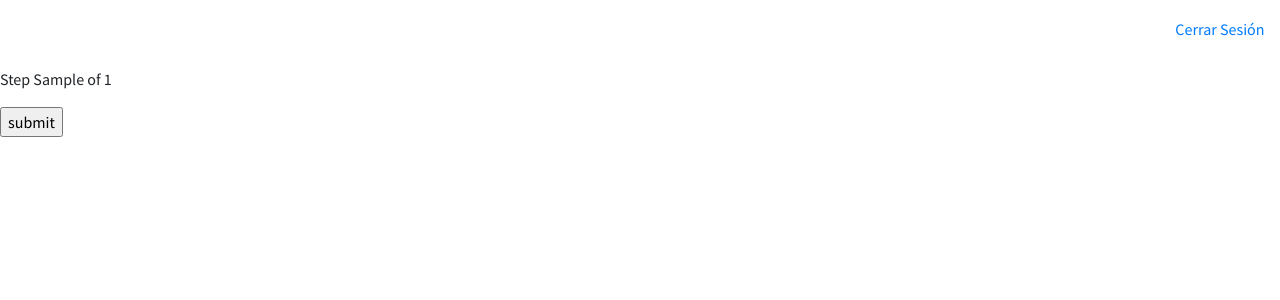
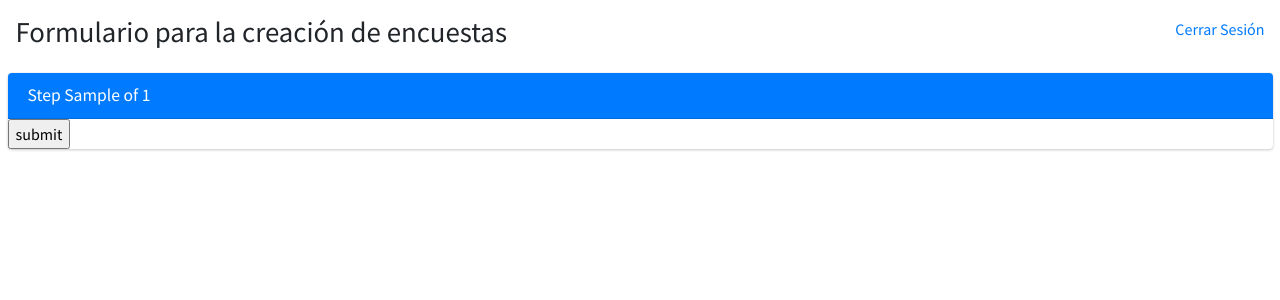
Before and after one commit to Xissco/evaluationsModule, a Django app: template app/evaluations/templates/evaluations/baseWizard.html in a window 1280 px wide. Shown: the top 300 px of the page. Run offline with Django 4.2, Linux system fonts and the light colour scheme; the template is opened without the code that fills it: most values are stand-ins (such as "Sample title", 1, 10 or a date in 2020); some libraries are stand-ins or nearby versions.

Commit message:
[FIX] App Evaluations - Wizard & Formset

```diff
--- a/app/evaluations/templates/evaluations/baseWizard.html
+++ b/app/evaluations/templates/evaluations/baseWizard.html
@@ -1,12 +1,19 @@
 {% extends "core/base.html" %}
 {% load i18n %}
 
-{% block head %}
-{#{{ wizard.form.media }}#}
-{% endblock %}
+{% block title %} Quiz Creator {% endblock %}
+
+{% block header %} Formulario para la creación de encuestas {% endblock %}
 
 {% block content %}
-<p>Step {{ wizard.steps.step1 }} of {{ wizard.steps.count }}</p>
+    <section class="content">
+        <div class="container-fluid">
+            <div class="row">
+                <div class="col-md-12">
+                    <div class="card card-primary">
+                        <div class="card-header">
+                            <h3 class="card-title">Step {{ wizard.steps.step1 }} of {{ wizard.steps.count }}</h3>
+                        </div>
 <form action="" method="post">{% csrf_token %}
 <table>
 {{ wizard.management_form }}
@@ -18,4 +25,9 @@
 {% endif %}
 <input type="submit" value="{% trans "submit" %}"/>
 </form>
+                    </div>
+                </div>
+            </div>
+        </div>
+    </section>
 {% endblock %}
--- a/app/evaluations/templates/evaluations/quizWizard.html
+++ b/app/evaluations/templates/evaluations/quizWizard.html
@@ -10,8 +10,7 @@
 
     {% for f in form %}
         {{ quiz_types | getField:forloop.counter }}
-        <input type="hidden" name="quiz-{{ forloop.counter|add:"-1" }}-category" value={{ quiz_types | getFieldId:forloop.counter }} id="id_quiz-{{ forloop.counter }}-category">
+        <input type="hidden" name="quiz-{{ forloop.counter|add:"-1" }}-category" value={{ quiz_types | getFieldId:forloop.counter }} id="id_quiz-{{ forloop.counter|add:"-1" }}-category">
         {{ f.evaluator }}
     {% endfor %}
-{#    {{ form }}#}
 {% endblock %}
```
Also changed, not shown: app/evaluations/views.py (+5 -4 lines).
